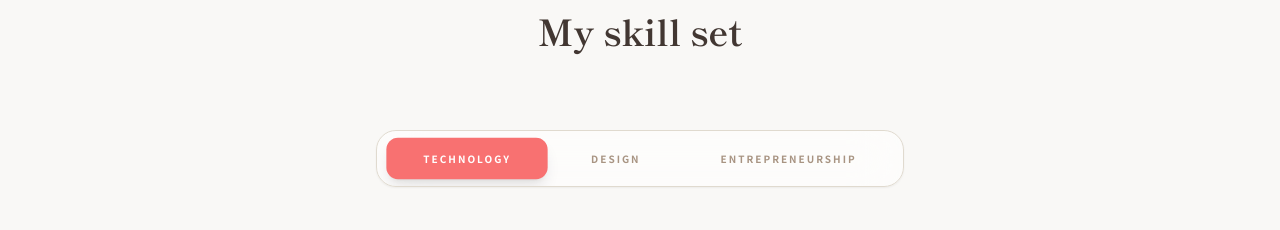
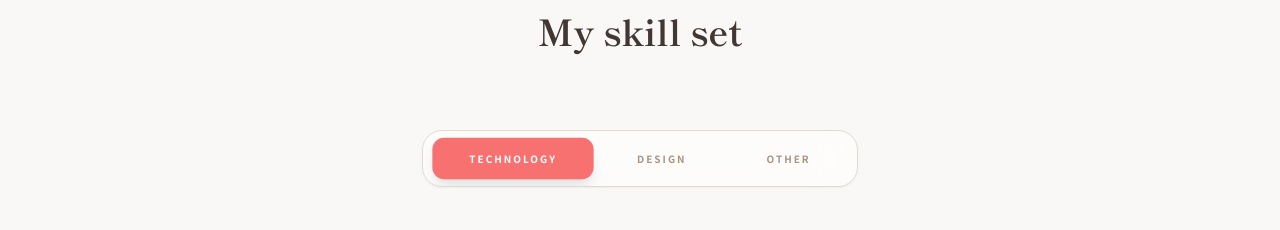
Before and after one commit to itogakuto/My-Portfolio, a React (Vite) app: page /#/ in a window 1280 px wide. Shown: the part 2740-2970 px from the top of the page. Built offline with nearby package versions, Linux system fonts and the light colour scheme; no server answers; the database is empty; grey boxes are pictures that could not be loaded.

Commit message:
make other for skill section

```diff
--- a/pages/Home.tsx
+++ b/pages/Home.tsx
@@ -29,7 +29,7 @@ export const Home: React.FC = () => {
   const [sending, setSending] = useState(false);
   const [sentStatus, setSentStatus] = useState<'idle' | 'success' | 'error'>('idle');
 
-  const skillCategories: SkillCategory[] = ['Technology', 'Design', 'Entrepreneurship'];
+  const skillCategories: SkillCategory[] = ['Technology', 'Design', 'Other'];
 
   // タブの位置と幅を計算する関数
   const updateIndicator = () => {
@@ -108,8 +108,8 @@ export const Home: React.FC = () => {
       desc: '単なる美しさだけでなく、ユーザー体験（UX）に基づいた設計を心がけています。狩猟現場での使いやすさや、情報の伝わりやすさをエンジニアリングの視点と融合させています。',
       levels: ["5 - Super", "4 - Always", "3 - Often", "2 - Sometimes", "1 - Beginner"]
     },
-    'Entrepreneurship': {
-      title: 'Entrepreneurship',
+    'Other': {
+      title: 'Other',
       color: '#fbbf24',
       desc: 'フィールドワークを通じて課題の本質を捉え、それを解決するためのビジネスモデルや戦略を立案します。地域社会とのコミュニケーションを大切にし、持続可能な産業構造の構築を目指します。',
       levels: ["5 - Super", "4 - Always", "3 - Often", "2 - Sometimes", "1 - Beginner"]
--- a/types.ts
+++ b/types.ts
@@ -1,5 +1,5 @@
 export type Category = 'Projects' | 'Works' | 'Others';
-export type SkillCategory = 'Technology' | 'Design' | 'Entrepreneurship';
+export type SkillCategory = 'Technology' | 'Design' | 'Other';
 
 export interface Topic {
   id: string;
```
